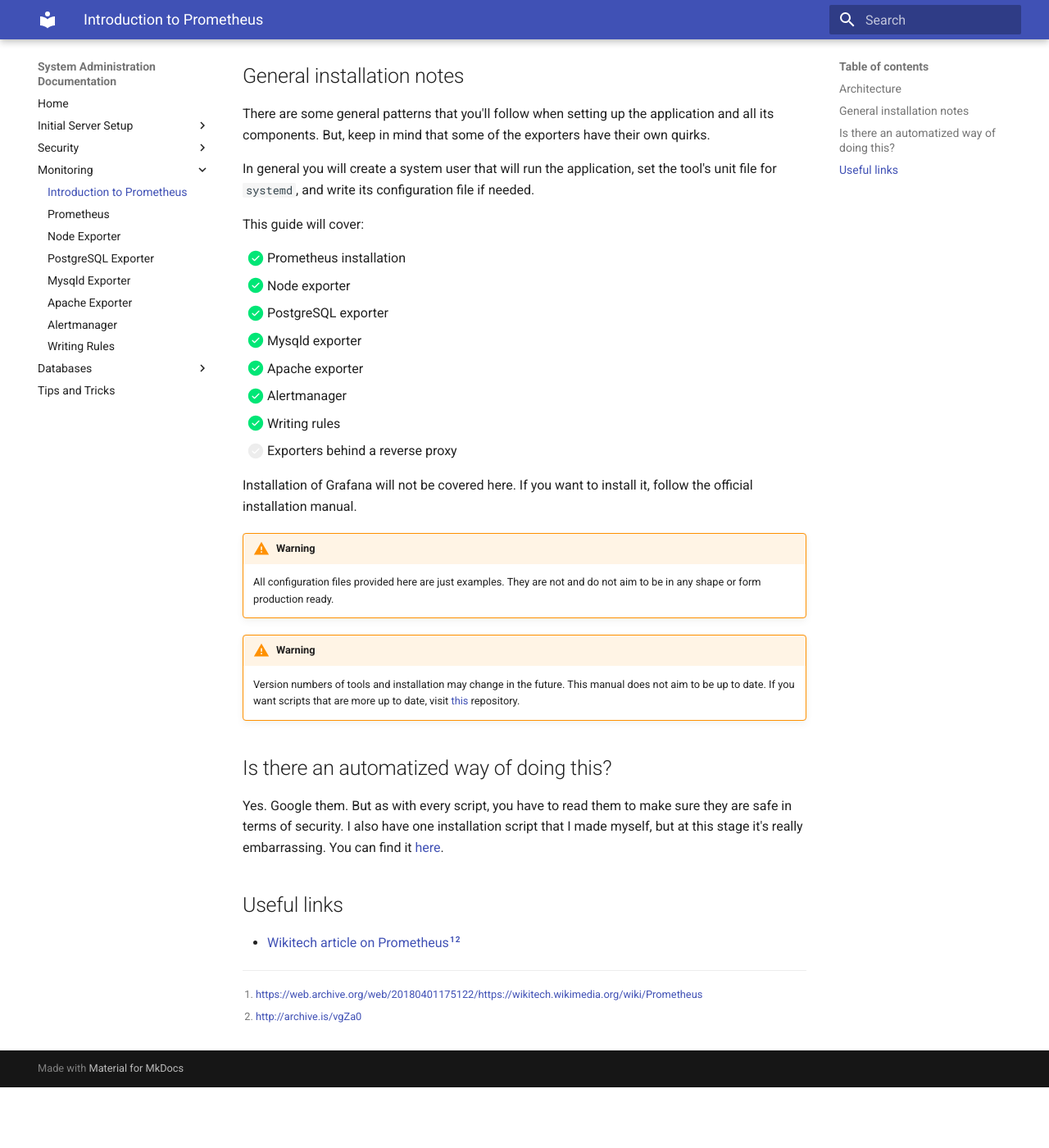
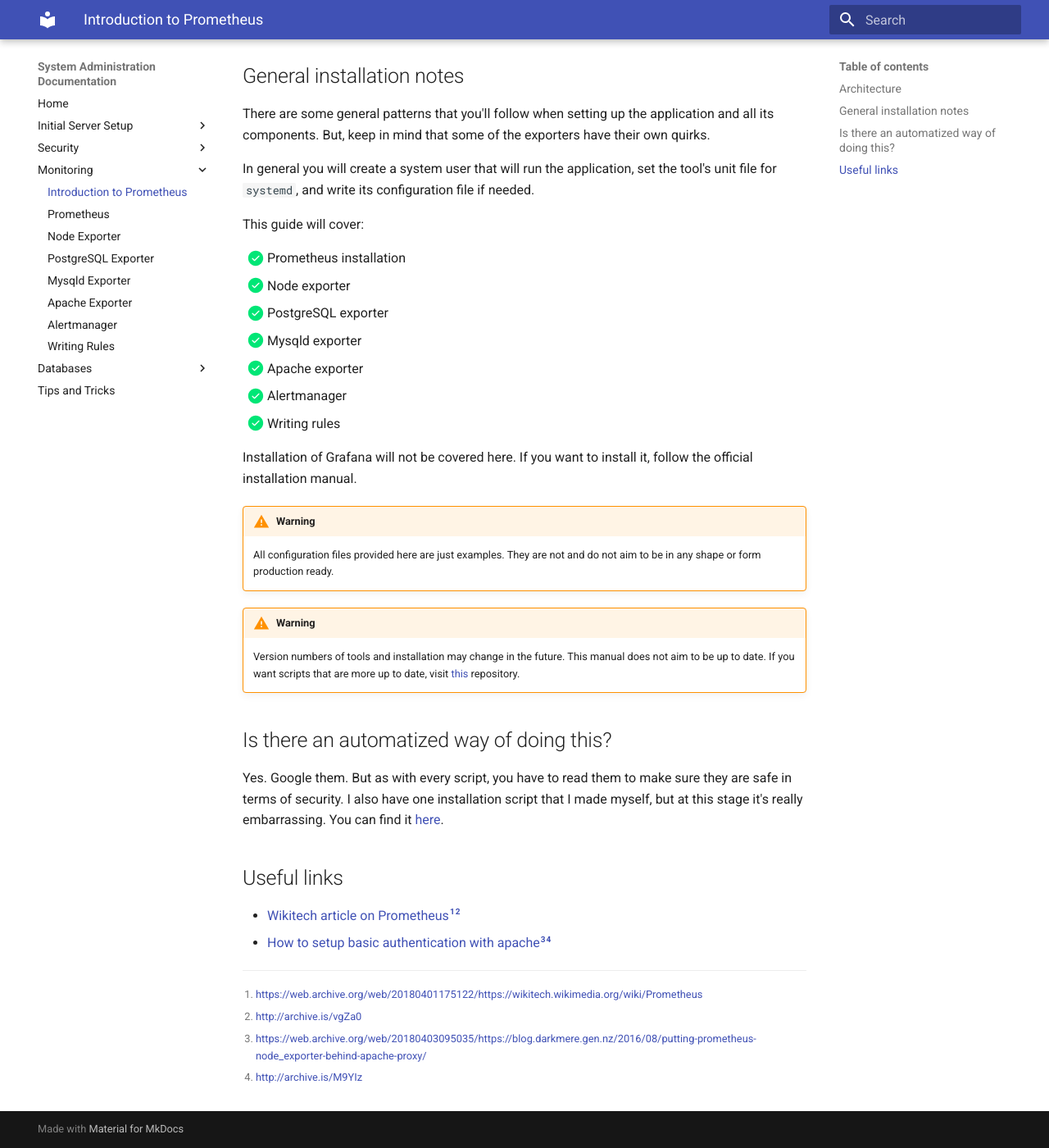
Before and after one commit to petarGitNik/sys-admin-docs, an MkDocs documentation site: the page built from docs/monitoring/intro.md, in a window 1280 px wide and 1400 px high, scrolled down 952 px. Shown: the whole window at 82% size. Built offline with MkDocs 1.6.1 and Material for MkDocs 9.7.7, drawn with Linux system fonts in a browser that asks for light colours; old or Windows-style settings are respelled for this version of MkDocs; before the commit the page ends 2278 px from its top, so only the background shows below that.

Commit message:
Amend introduction to Prometheus monitoring

```diff
--- a/docs/monitoring/intro.md
+++ b/docs/monitoring/intro.md
@@ -37,7 +37,6 @@ This guide will cover:
 * [x] Apache exporter
 * [x] Alertmanager
 * [x] Writing rules
-* [ ] Exporters behind a reverse proxy
 
 Installation of Grafana will not be covered here. If you want to install it, follow the official installation manual.
 
@@ -54,9 +53,13 @@ Yes. Google them. But as with every script, you have to read them to make sure t
 ## Useful links
 
 * [Wikitech article on Prometheus][1][^1][^2]
+* [How to setup basic authentication with apache][3][^3][^4]
 
 [^1]: <https://web.archive.org/web/20180401175122/https://wikitech.wikimedia.org/wiki/Prometheus>
 [^2]: <http://archive.is/vgZa0>
+[^3]: <https://web.archive.org/web/20180403095035/https://blog.darkmere.gen.nz/2016/08/putting-prometheus-node_exporter-behind-apache-proxy/>
+[^4]: <http://archive.is/M9YIz>
 
 [1]: https://wikitech.wikimedia.org/wiki/Prometheus
 [2]: https://github.com/petarGitNik/prometheus-install
+[3]: http://blog.darkmere.gen.nz/2016/08/putting-prometheus-node_exporter-behind-apache-proxy/
```
